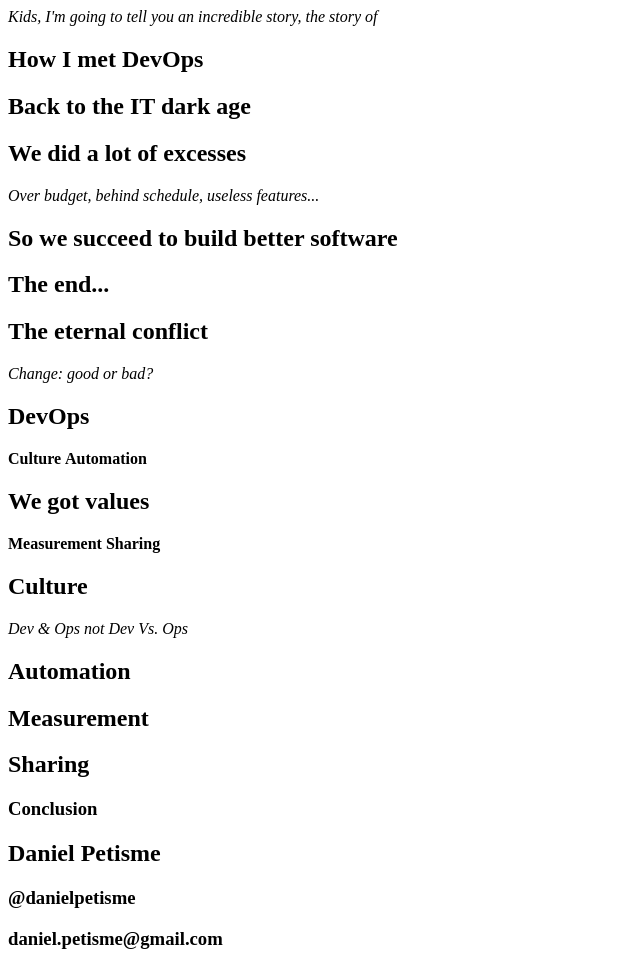
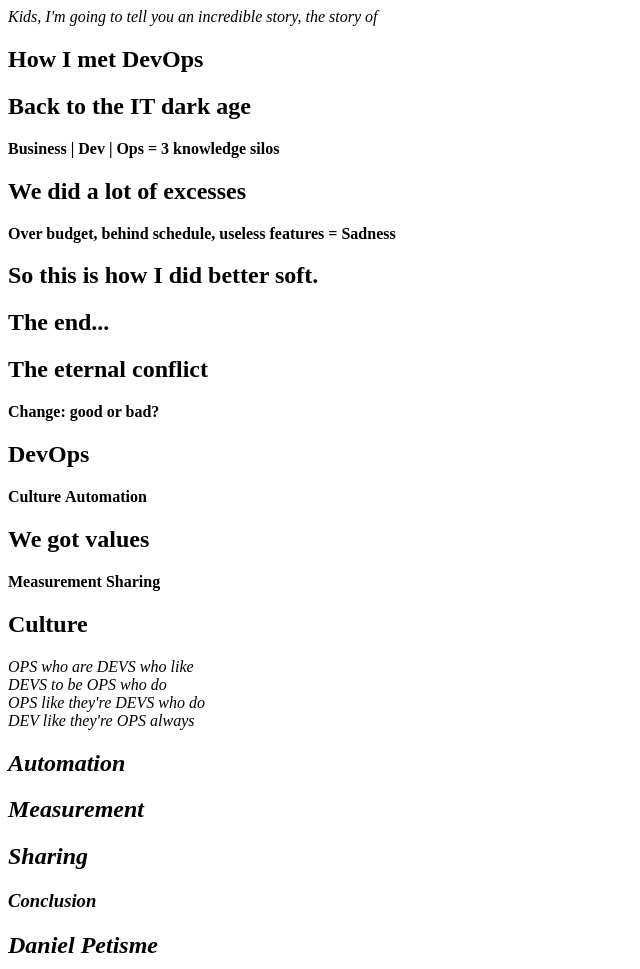
Before and after one commit to danielpetisme/how-i-met-devops-slides, a PHP site: page / in a window 1280 px wide. Shown: the top 969 px of the page, without its empty margins (0-640 px from the left). Run offline with PHP 8.4, Linux system fonts and the light colour scheme; some libraries are stand-ins or nearby versions.

Commit message:
First part of the review

```diff
--- a/index.html
+++ b/index.html
@@ -26,12 +26,20 @@
                     <!-- http://25.media.tumblr.com/tumblr_ly4dluR4Df1qg2n2lo1_500.png -->
                     <section data-background="images/barney-ted-marshall.png" class="text">
                         <h2>Back to the IT dark age</h2>
+                      <div>
+					  <span><strong>Business</strong></span>
+					  <span><strong>|</strong></span>
+					  <span><strong>Dev</strong></span>
+					  <span><strong>|</strong></span>
+					  <span><strong>Ops</strong></span>
+					  <span><strong> = 3 knowledge silos</strong></span>
+                      </div>
                     </section>
 
                     <!-- http://ramp.ie/wp-content/uploads/2013/05/Robin-Scherbatsky-robin-scherbatsky-32090357-1280-720.jpg -->
                     <section data-background="images/robin-crying.jpg" class="text">
                           <h2>We did a lot of excesses</h2>
-                          <em>Over budget, behind schedule, useless features...</em>
+						  <span><strong>Over budget, behind schedule, useless features = Sadness</strong></span>
                     </section>
 
                     <!-- http://images4.fanpop.com/image/photos/22000000/Awesome-how-i-met-your-mother-22084671-2048-1311.jpg -->
@@ -40,7 +48,7 @@
 
                     <!-- http://images1.fanpop.com/images/image_uploads/Children-how-i-met-your-mother-1229141_1008_758.jpg -->
                     <section data-background="images/himym-kids.jpg" class="text">
-                          <h2>So we succeed to build better software</h2>
+                          <h2>So this is how I did better soft.</h2>
                           <h2>The end...</h2>
                     </section>
                 </section>
@@ -49,26 +57,28 @@
                 <section>
                     <section data-background="images/ted-robin.jpg" class="text">
                             <h2>The eternal conflict</h2>
-                            <em>Change: good or bad?</em>
+							<span><strong>Change: good or bad?</strong></span>
                     </section>
                     <!-- http://images6.fanpop.com/image/photos/33200000/Legendary-how-i-met-your-mother-33203140-500-500.jpg -->
                     <section data-background="images/legendary.jpg" class="text">
                             <h2>DevOps</h2>
-
                     </section>
                     <!-- http://wac.450f.edgecastcdn.net/80450F/screencrush.com/files/2013/02/HOW-I-MET-YOUR-MOTHER-Season-8-Episode-17-The-Ashtray-4.jpg -->
                     <section data-background="images/barney-party.jpg" class="text">
-                            <strong>Culture</strong>
-                            <strong>Automation</strong>
+                            <span><strong>Culture</strong></span>
+							<span><strong>Automation</strong></span>
                             <h2>We got values</h2>
-                            <strong>Measurement</strong>
-                            <strong>Sharing</strong>
-
+							<span><strong>Measurement</strong></span>
+							<span><strong>Sharing</strong></span>
                     </section>
                     <!-- http://wwwimage.cbsstatic.com/base/files/blog/barneysblog_marquee_20111031.jpg -->
                     <section data-background="images/barney-robin.jpg" class="text">
                       <h2>Culture</h2>
-                      <em>Dev & Ops not Dev Vs. Ops</em>
+                      <em>OPS who are DEVS who like<br />
+                          DEVS to be OPS who do<br/ >
+						  OPS like they're DEVS who do<br/ >
+						  DEV like they're OPS always<br/
+   					      should be SOMEONE YOU REALLY LOVE</em>
                     </section>
                     <!-- http://memegenerator.net/instance/41070024 -->
                     <section data-background="images/barney-automation.jpg" class="text">
```
Also changed, not shown: css/custom.css (line endings or trailing spaces).
